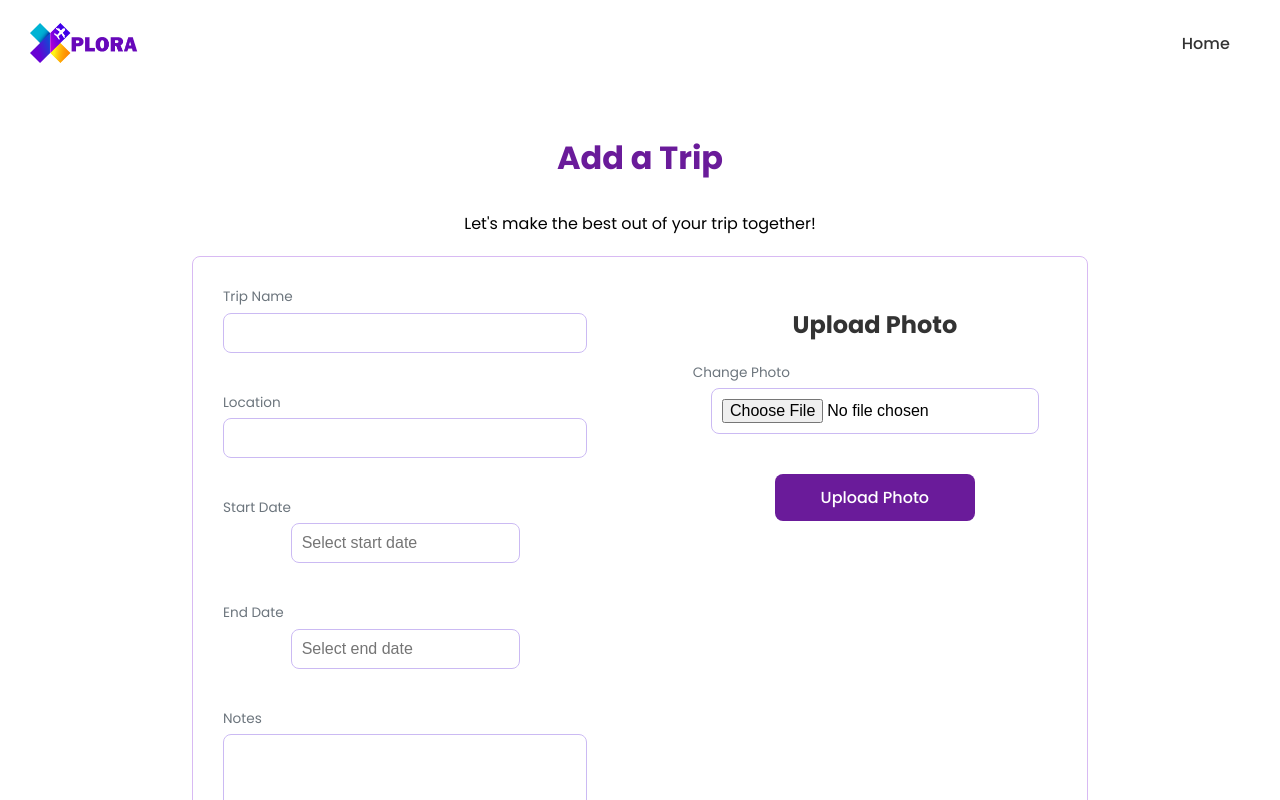
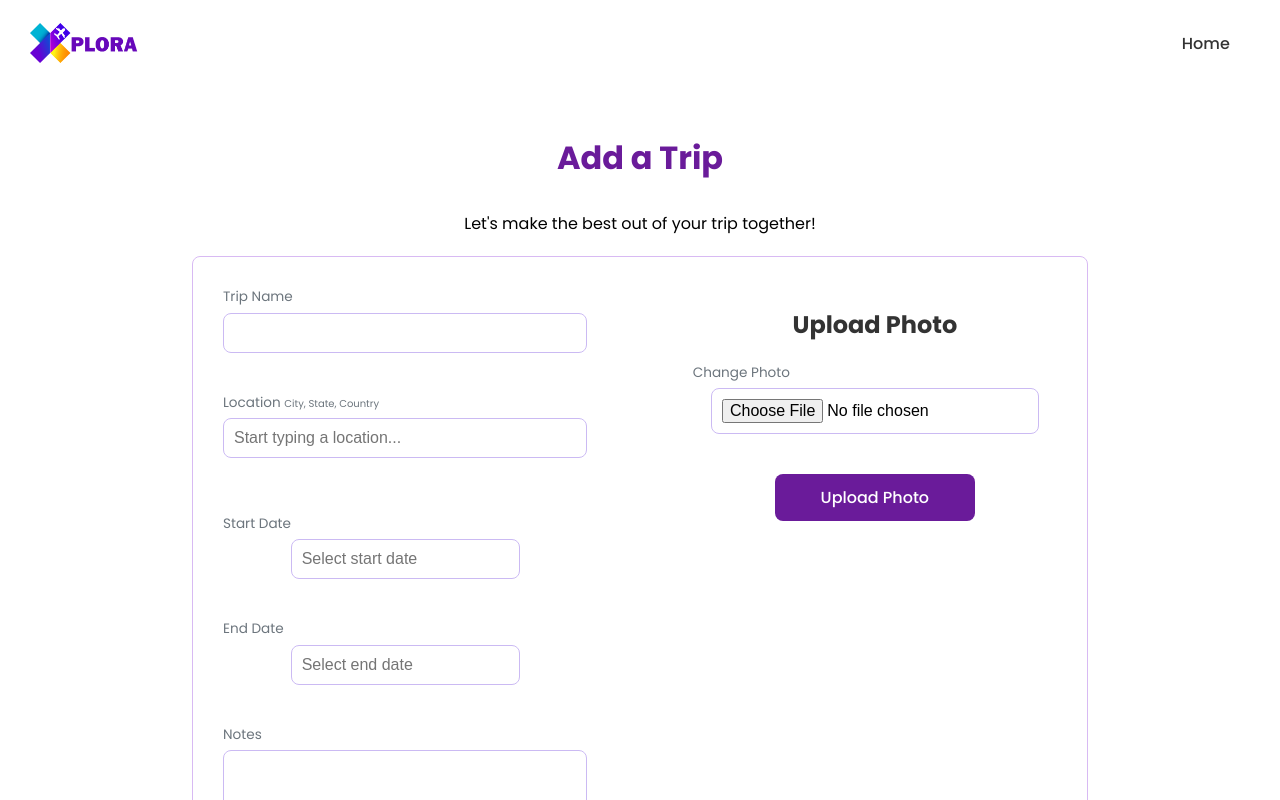
Before and after one commit to danielleandal/Xplora, a React (Vite) app in the folder frontend/: page /addtrip in a window 1280 px wide. Built offline with nearby package versions, Linux system fonts and the light colour scheme.

Commit message:
added geo api

```diff
--- a/frontend/src/pages/css-files/AddTrip.css
+++ b/frontend/src/pages/css-files/AddTrip.css
@@ -207,3 +207,31 @@ input:-webkit-autofill:active {
     font-size: 2em;
     color: #6a1b9a;
 }
+
+.suggestions-list {
+    list-style: none;
+    margin: 0;
+    padding: 0;
+    border: 1px solid #cbbaf3;
+    border-radius: 10px;
+    max-height: 200px;
+    overflow-y: auto;
+    background: #fff;
+    position:relative;
+    z-index: 1000;
+    width: 100%;
+    font-family: 'Poppins', sans-serif;
+}
+
+.suggestions-list li {
+    padding: 6px;
+    cursor: pointer;
+}
+
+.suggestions-list li:hover {
+    background: #f0f0f0;
+}
+
+.location-format {
+    font-size: 10px;
+}
--- /dev/null
+++ b/frontend/src/pages/helper-files/LocationSearch.tsx
@@ -0,0 +1,85 @@
+import React, { useState } from "react";
+import { FieldProps } from "formik";
+import axios from "axios";
+import '../css-files/AddTrip.css';
+
+interface LocationSearchProps extends FieldProps { }
+
+const LocationSearch: React.FC<LocationSearchProps> = ({ field, form }) => {
+    const [query, setQuery] = useState(field.value || "");
+    const [suggestions, setSuggestions] = useState<string[]>([]); // Suggestions from API
+    const [error, setError] = useState<string | null>(null); // Error handling
+
+
+    const handleInputChange = async (e: React.ChangeEvent<HTMLInputElement>) => {
+        const value = e.target.value;
+        setQuery(value);
+        form.setFieldValue(field.name, value); // Update Formik's value
+
+        // Fetch suggestions if input is not empty
+        if (value) {
+            try {
+                const apiKey = "1ae701ed36c446c19fbf043aa05a53c9"; // Replace with your OpenCage API key
+                const response = await axios.get(
+                    `https://api.opencagedata.com/geocode/v1/json`,
+                    {
+                        params: {
+                            q: value,
+                            key: apiKey,
+                            limit: 5,
+                            language: "en",
+                        },
+                    }
+                );
+
+                console.log("API Response:", response.data);
+                console.log("Field:", field);
+                console.log("Form:", form);
+
+                const locations = response.data.results.map((result: any) => result.formatted);
+
+                setSuggestions(locations);
+                setError(null); // Clear any existing errors
+            } catch (err) {
+                setError("Failed to fetch suggestions. Please try again.");
+            }
+        } else {
+            setSuggestions([]); // Clear suggestions if input is empty
+        }
+    };
+
+    return (
+        <div className="form-group">
+            <input
+                type="text"
+                id={field.name}
+                name={field.name}
+                className="input-field"
+                value={query}
+                onChange={handleInputChange}
+                placeholder="Start typing a location..."
+            />
+            {error && <div className="error">{error}</div>}
+
+            {/* Show suggestions */}
+            {suggestions.length > 0 && (
+                <ul className="suggestions-list">
+                    {suggestions.map((suggestion, index) => (
+                        <li
+                            key={index}
+                            onClick={() => {
+                                setQuery(suggestion);
+                                setSuggestions([]);
+                                form.setFieldValue(field.name, suggestion); // Update Formik's value on selection
+                            }}
+                        >
+                            {suggestion}
+                        </li>
+                    ))}
+                </ul>
+            )}
+        </div>
+    );
+};
+
+export default LocationSearch;
--- a/frontend/src/pages/tsx-files/AddTrip.tsx
+++ b/frontend/src/pages/tsx-files/AddTrip.tsx
@@ -6,6 +6,7 @@ import { Formik, Form, Field, ErrorMessage } from 'formik';
 import * as Yup from 'yup';
 import DatePicker from 'react-datepicker';
 import 'react-datepicker/dist/react-datepicker.css';
+import LocationSearch from '../helper-files/LocationSearch';
 
 
 const validationSchema = Yup.object({
@@ -135,8 +136,11 @@ const AddTrip: React.FC = () => {
                                     </div>
 
                                     <div className="form-group">
-                                        <label htmlFor="location">Location</label>
-                                        <Field type="text" id="location" name="location" className="input-field" />
+                                        <label htmlFor="location">Location <span className='location-format'>City, State, Country</span></label>
+                                        <Field
+                                            name='location'
+                                            component={LocationSearch}
+                                        />
                                         <ErrorMessage name="location" component="div" className="error" />
                                     </div>
 
```
